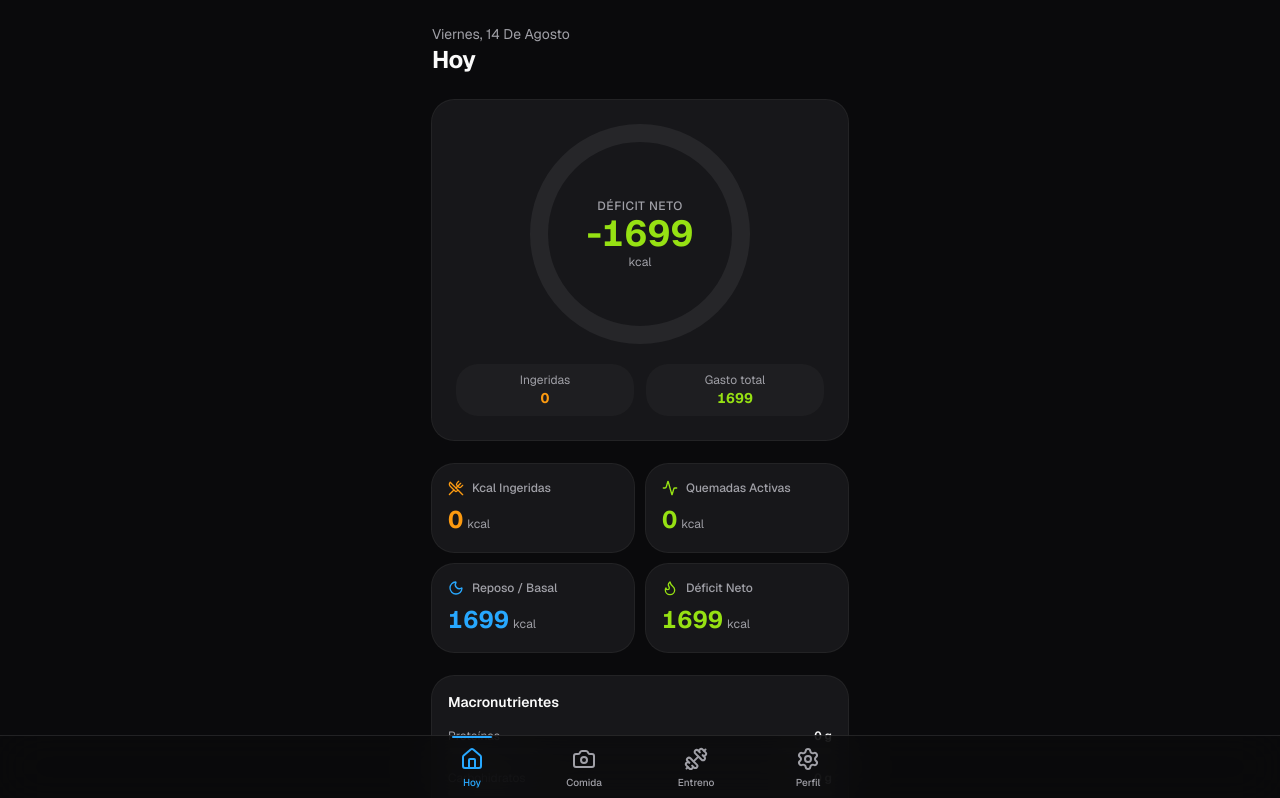
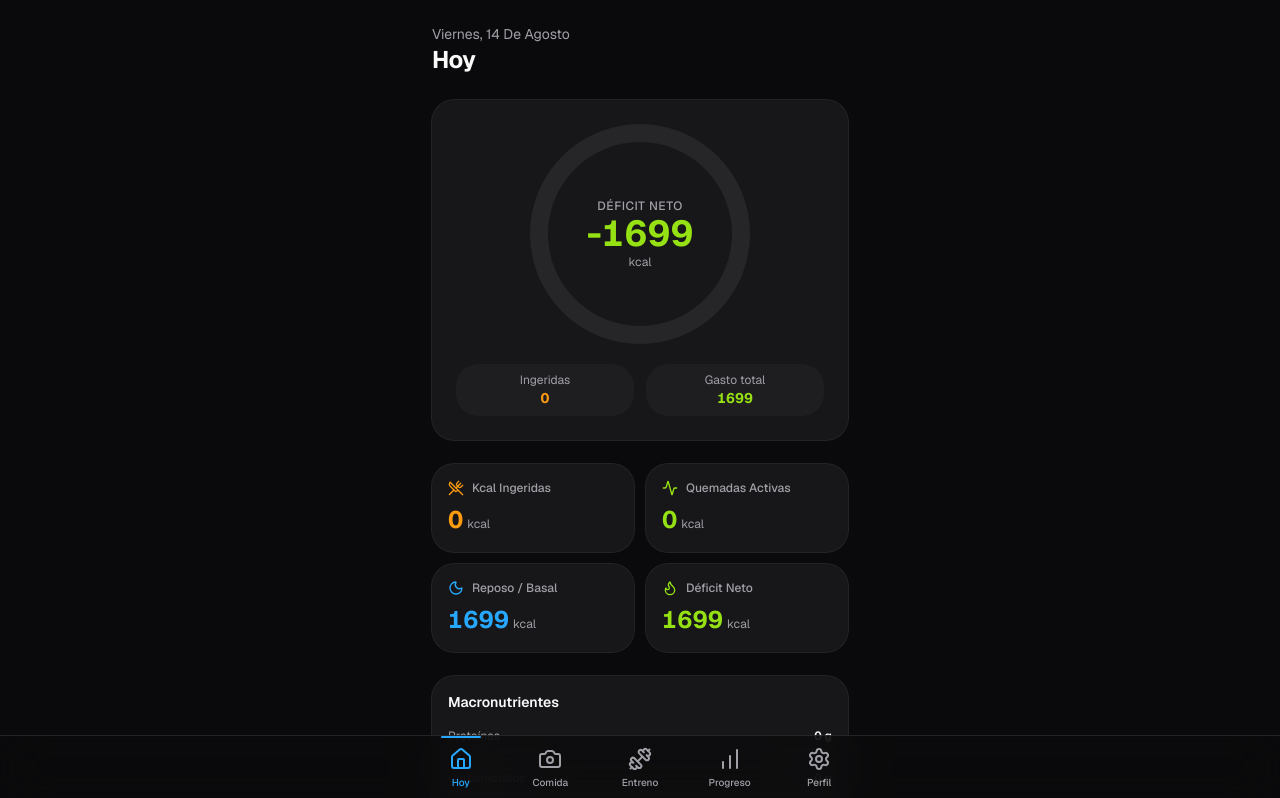
Before and after one commit to juanmramost/nutrapp, a Next.js app: page / in a window 1280 px wide. Shown: the top 798 px of the page. Built offline with nearby package versions, Linux system fonts and the light colour scheme; no server answers.

Commit message:
Add Progreso tab to bottom navigation and render ProgresoView

```diff
--- a/app/page.tsx
+++ b/app/page.tsx
@@ -8,6 +8,7 @@ import { DashboardView } from "@/components/views/dashboard-view"
 import { ScanFoodView } from "@/components/views/scan-food-view"
 import { WorkoutView } from "@/components/views/workout-view"
 import { ProfileView } from "@/components/views/profile-view"
+import { ProgresoView } from "@/components/views/progreso-view"
 
 function AppShell() {
   const { ready } = useTracker()
@@ -35,6 +36,7 @@ function AppShell() {
           {tab === "scan" && <ScanFoodView onSaved={() => setTab("dashboard")} />}
           {tab === "workout" && <WorkoutView onSaved={() => setTab("dashboard")} />}
           {tab === "profile" && <ProfileView />}
+          {tab === "progreso" && <ProgresoView />}
         </motion.div>
       </AnimatePresence>
 
--- a/components/bottom-nav.tsx
+++ b/components/bottom-nav.tsx
@@ -1,15 +1,16 @@
 "use client"
 
 import { motion } from "motion/react"
-import { Camera, Dumbbell, Home, Settings } from "lucide-react"
+import { Camera, Dumbbell, Home, Settings, BarChart } from "lucide-react"
 import type { LucideIcon } from "lucide-react"
 
-export type TabId = "dashboard" | "scan" | "workout" | "profile"
+export type TabId = "dashboard" | "scan" | "workout" | "profile" | "progreso"
 
 const TABS: { id: TabId; label: string; icon: LucideIcon }[] = [
   { id: "dashboard", label: "Hoy", icon: Home },
   { id: "scan", label: "Comida", icon: Camera },
   { id: "workout", label: "Entreno", icon: Dumbbell },
+  { id: "progreso", label: "Progreso", icon: BarChart },
   { id: "profile", label: "Perfil", icon: Settings },
 ]
 
```
